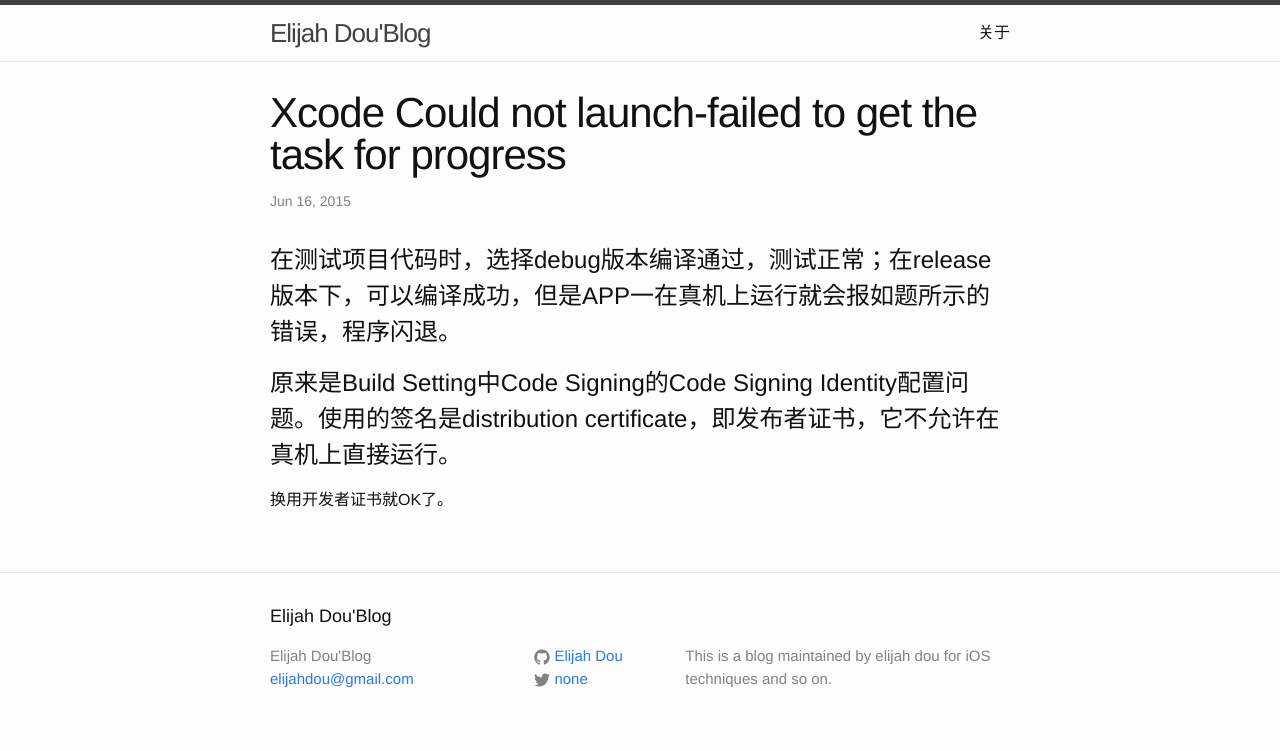
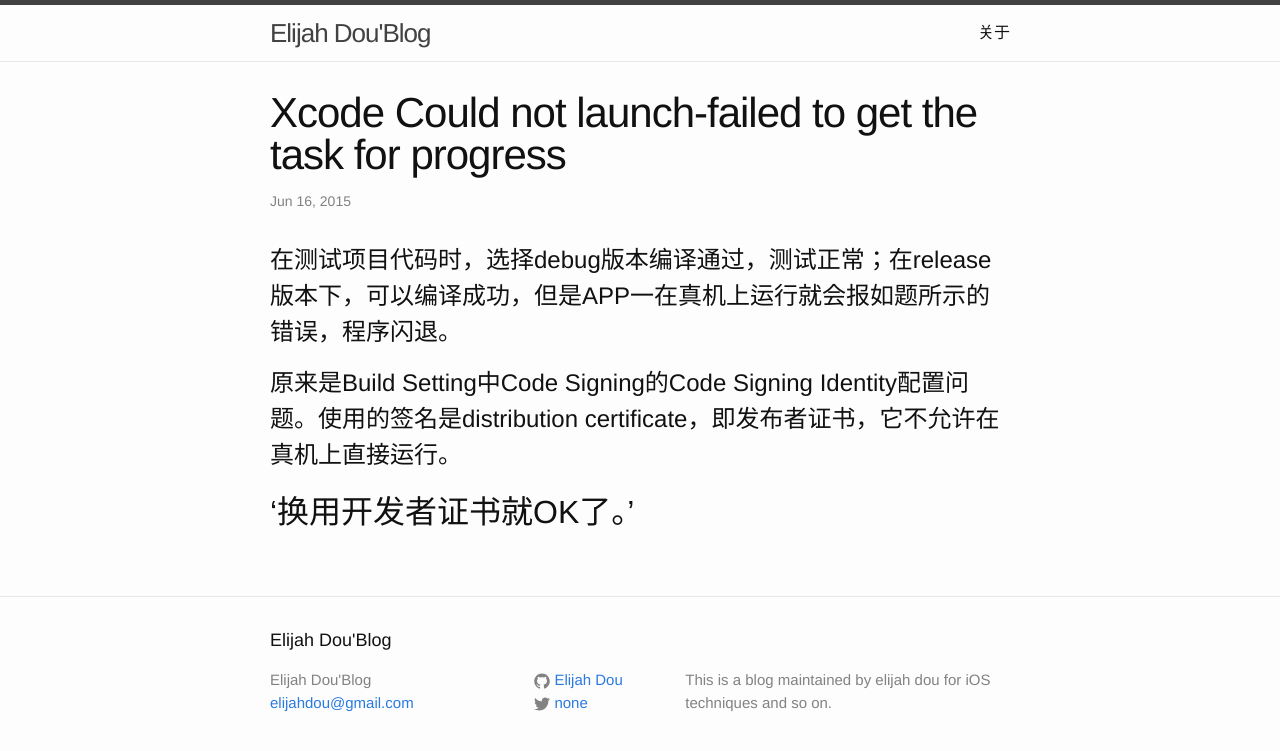
Before and after one commit to elijahDou/elijahDou.github.io, a Jekyll site: the page built from _posts/2015-06-24-Xcode-Could-not-launch-failed-to-get-the-task-for-process.markdown, in a window 1280 px wide. Shown: the top 751 px of the page. Built offline with Jekyll 4.4.1, drawn with Linux system fonts in a browser that asks for light colours.

```diff
--- a/_posts/2015-06-24-Xcode-Could-not-launch-failed-to-get-the-task-for-process.markdown
+++ b/_posts/2015-06-24-Xcode-Could-not-launch-failed-to-get-the-task-for-process.markdown
@@ -9,4 +9,6 @@ categories: jekyll update
 
 
 # 原来是Build Setting中Code Signing的Code Signing Identity配置问题。使用的签名是distribution certificate，即发布者证书，它不允许在真机上直接运行。
-换用开发者证书就OK了。
+
+
+## '换用开发者证书就OK了。'
```
